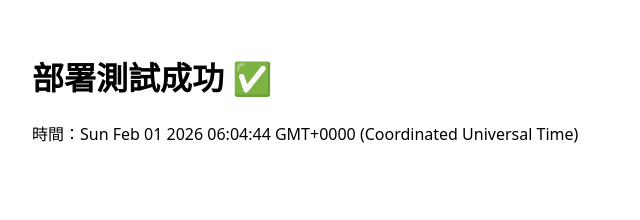
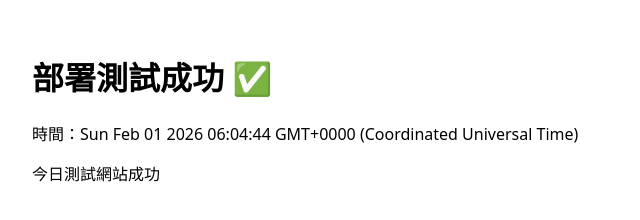
Before and after one commit to cteamapicloud/bot-page, a plain HTML site: page index.html in a window 1280 px wide. Shown: the whole page, without its empty margins (0-640 px from the left). Drawn offline with Linux system fonts and the light colour scheme.

Commit message:
Add text for test page

```diff
--- a/index.html
+++ b/index.html
@@ -11,5 +11,6 @@
     <script>
       document.getElementById('t').textContent = new Date().toString();
     </script>
+    <p>今日測試網站成功</p>
   </body>
 </html>
```
